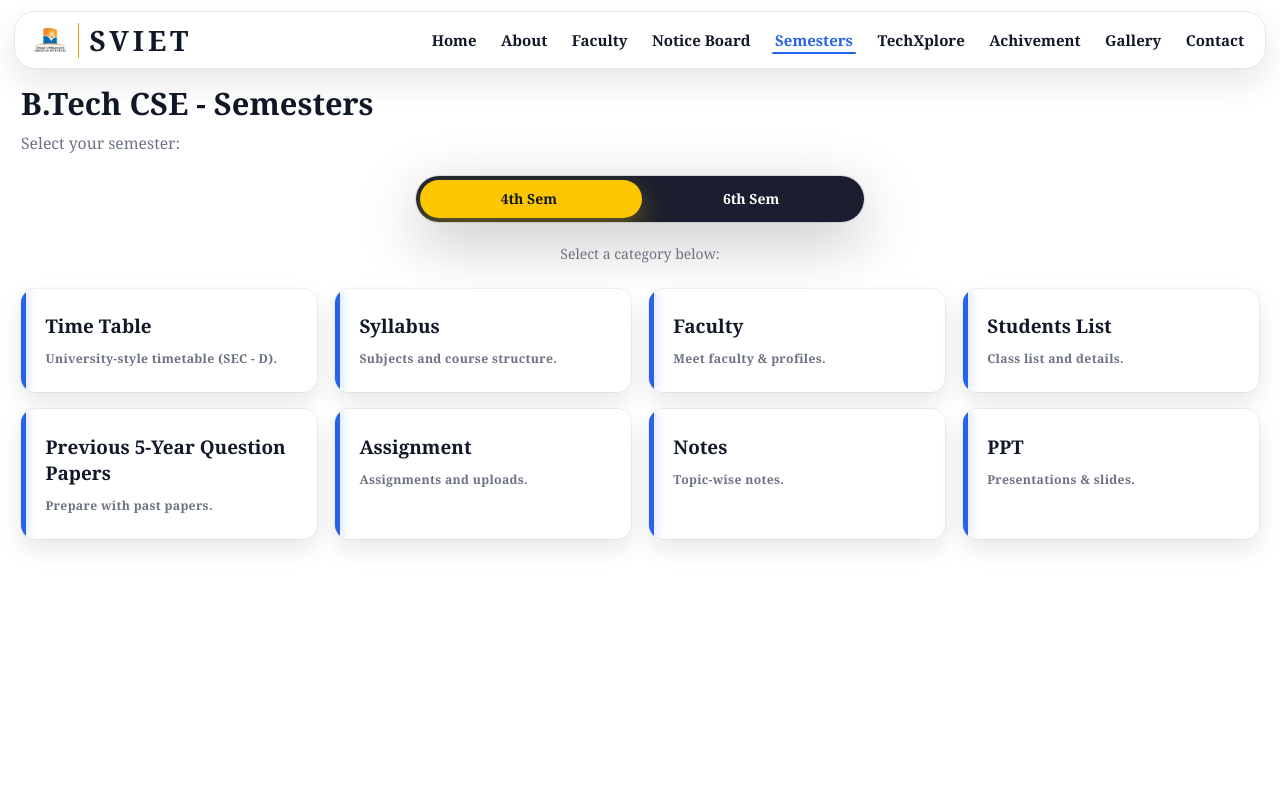
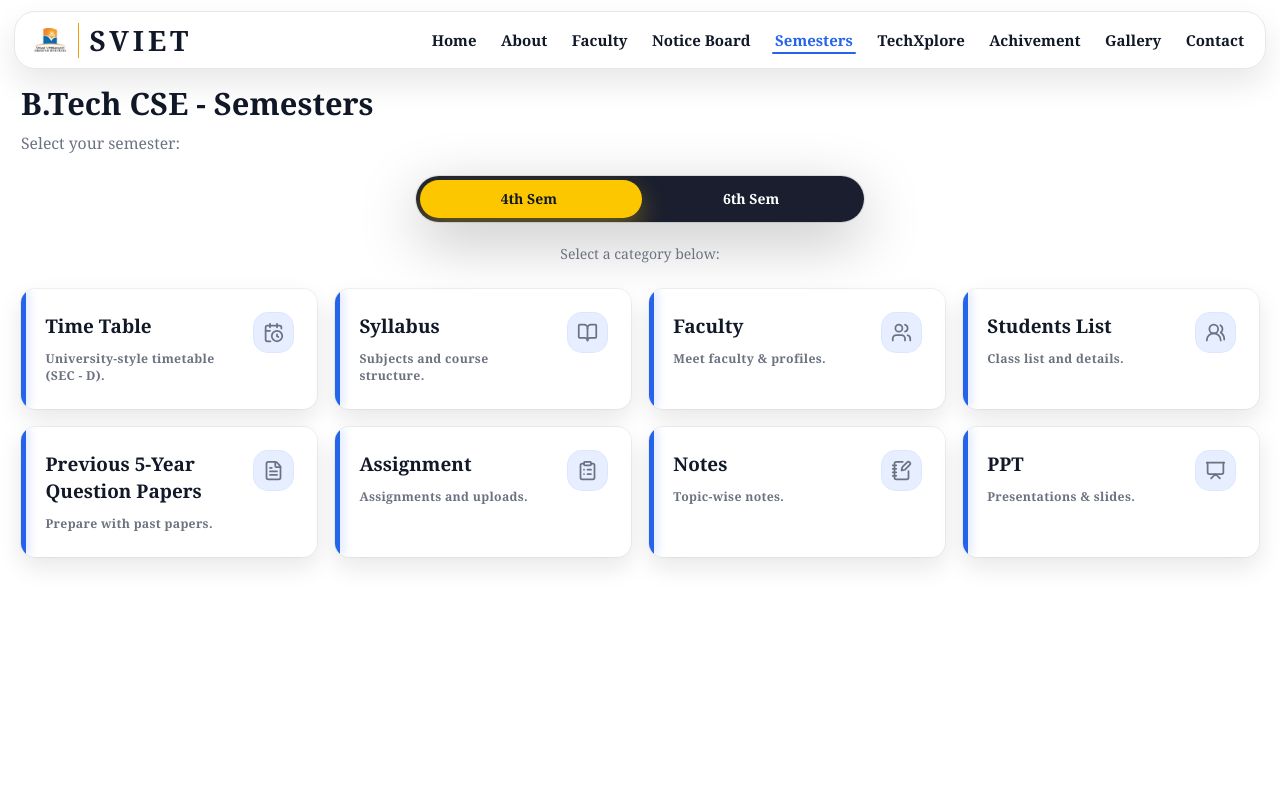
Before and after one commit to surajchandr1c/SVIET-CSE, a Next.js app: page /semester in a window 1280 px wide. Shown: the top 800 px of the page. Built offline with nearby package versions, Linux system fonts and the light colour scheme.

Commit message:
Show icons on semester category cards

```diff
--- a/app/(main)/semester/page.tsx
+++ b/app/(main)/semester/page.tsx
@@ -170,12 +170,20 @@ export default function SemestersPage() {
                     className="absolute left-0 top-0 h-full w-1.5 rounded-l-2xl bg-blue-600 shadow-[2px_0_10px_rgba(37,99,235,0.25)]"
                   />
 
+                  <div className="flex items-start justify-between gap-4">
+                    <div className="min-w-0 flex-1">
                       <h3 className="text-xl font-extrabold text-slate-900 md:text-[1.35rem]">
                         {item.name}
                       </h3>
                       <p className="mt-3 text-sm font-semibold tracking-wide text-slate-500">
                         {item.description}
                       </p>
+                    </div>
+
+                    <div className="grid h-11 w-11 shrink-0 place-items-center rounded-2xl bg-blue-600/10 text-blue-700 ring-1 ring-blue-600/15 transition group-hover:bg-blue-600/15">
+                      <item.Icon className="h-6 w-6" />
+                    </div>
+                  </div>
                 </Link>
               ))}
             </div>
```
Lines whose indentation alone changed are shown as unchanged.
